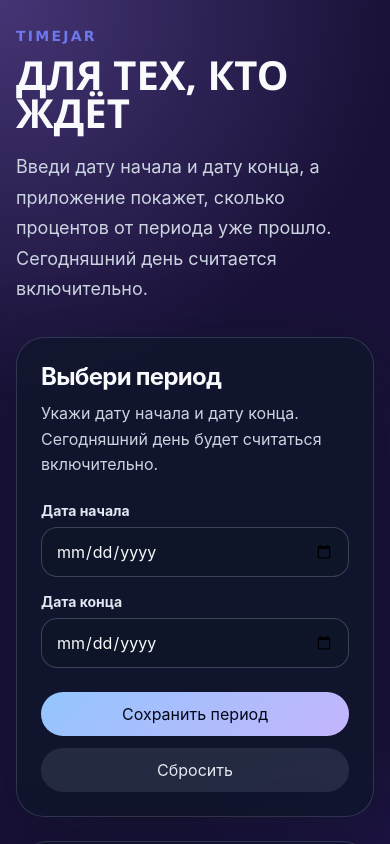
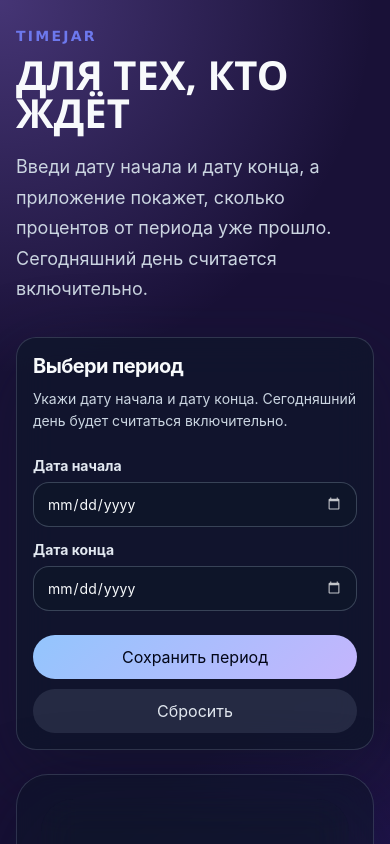
Before and after one commit to sonyales/time-jar, a React (Vite) app: page / in a window 390 px wide. Shown: the top 844 px of the page. Built offline with nearby package versions, Linux system fonts and the light colour scheme.

Commit message:
style: fix styles

```diff
--- a/src/components/DateRangeForm/DateRangeForm.module.scss
+++ b/src/components/DateRangeForm/DateRangeForm.module.scss
@@ -2,12 +2,15 @@
   Главная карточка формы.
 */
 .dateForm {
+  width: 100%;
+  max-width: 100%;
   padding: 24px;
   border: 1px solid rgba(148, 163, 184, 0.24);
   border-radius: 28px;
   background: rgba(15, 23, 42, 0.72);
   box-shadow: 0 24px 80px rgba(15, 23, 42, 0.45);
   backdrop-filter: blur(18px);
+  overflow: hidden;
 }
 
 /*
@@ -29,12 +32,17 @@
 
 /*
   Сетка с двумя полями дат.
+
+  minmax(0, 1fr) важно:
+  это разрешает колонкам нормально сжиматься,
+  чтобы input не вылезал за контейнер.
 */
 .formGrid {
-  display: flex;
+  display: grid;
+  grid-template-columns: repeat(2, minmax(0, 1fr));
   gap: 16px;
+  width: 100%;
   margin-top: 24px;
-  justify-content: center;
 }
 
 /*
@@ -43,7 +51,7 @@
 .field {
   display: grid;
   gap: 8px;
-  width: 100%;
+  min-width: 0;
 
   span {
     color: #e2e8f0;
@@ -53,12 +61,32 @@
 
   input {
     width: 100%;
+    min-width: 0;
+    max-width: 100%;
     padding: 13px 14px;
     border: 1px solid rgba(148, 163, 184, 0.32);
     border-radius: 16px;
     color: #f8fafc;
     background: rgba(15, 23, 42, 0.9);
     outline: none;
+    box-sizing: border-box;
+    caret-color: #93c5fd;
+
+    &::selection {
+      color: #020617;
+      background: rgba(147, 197, 253, 0.85);
+    }
+
+    &::-moz-selection {
+      color: #020617;
+      background: rgba(147, 197, 253, 0.85);
+    }
+
+    &::-webkit-calendar-picker-indicator {
+      cursor: pointer;
+      opacity: 0.75;
+      filter: invert(1);
+    }
 
     &:focus {
       border-color: #60a5fa;
@@ -117,23 +145,63 @@
   background: rgba(148, 163, 184, 0.16);
 }
 
+/*
+  Планшеты и телефоны.
+*/
 @media (max-width: 768px) {
-    .dateForm {
-        max-width: auto;
+  .dateForm {
+    padding: 18px;
+    border-radius: 24px;
+  }
+
+  .formHeader {
+    h2 {
+      font-size: 22px;
     }
 
-    .formGrid {
-        flex-direction: column;
+    p {
+      font-size: 15px;
+    }
+  }
+
+  .formGrid {
+    grid-template-columns: 1fr;
+    gap: 14px;
+  }
+
+  .saveButton,
+  .resetButton {
+    width: 100%;
+  }
+}
+
+/*
+  Маленькие телефоны.
+*/
+@media (max-width: 480px) {
+  .dateForm {
+    padding: 16px;
+    border-radius: 20px;
+  }
+
+  .formHeader {
+    h2 {
+      font-size: 20px;
     }
 
-    .field {
-        input {
-            max-width: 100%;
-        }
+    p {
+      font-size: 14px;
     }
+  }
 
-    .saveButton,
-    .resetButton {
-        width: 100%;
+  .field {
+    input {
+      padding: 12px 13px;
+      font-size: 14px;
     }
+  }
+
+  .formActions {
+    gap: 10px;
+  }
 }
```
